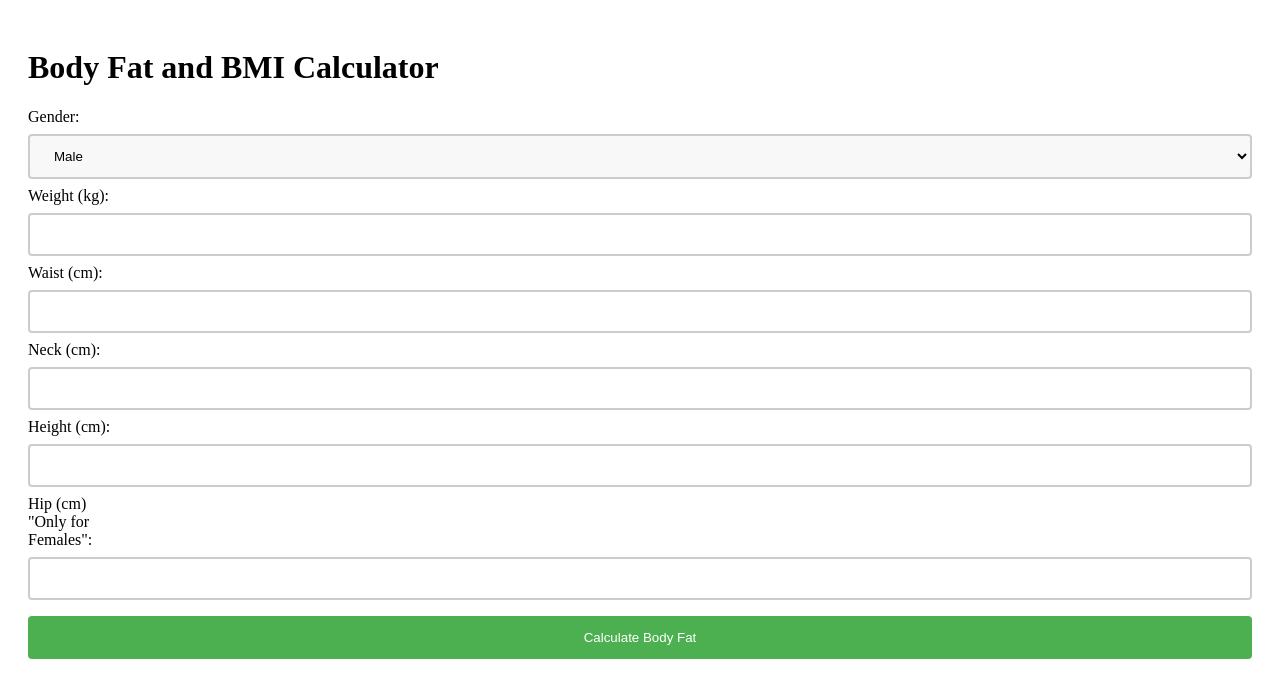
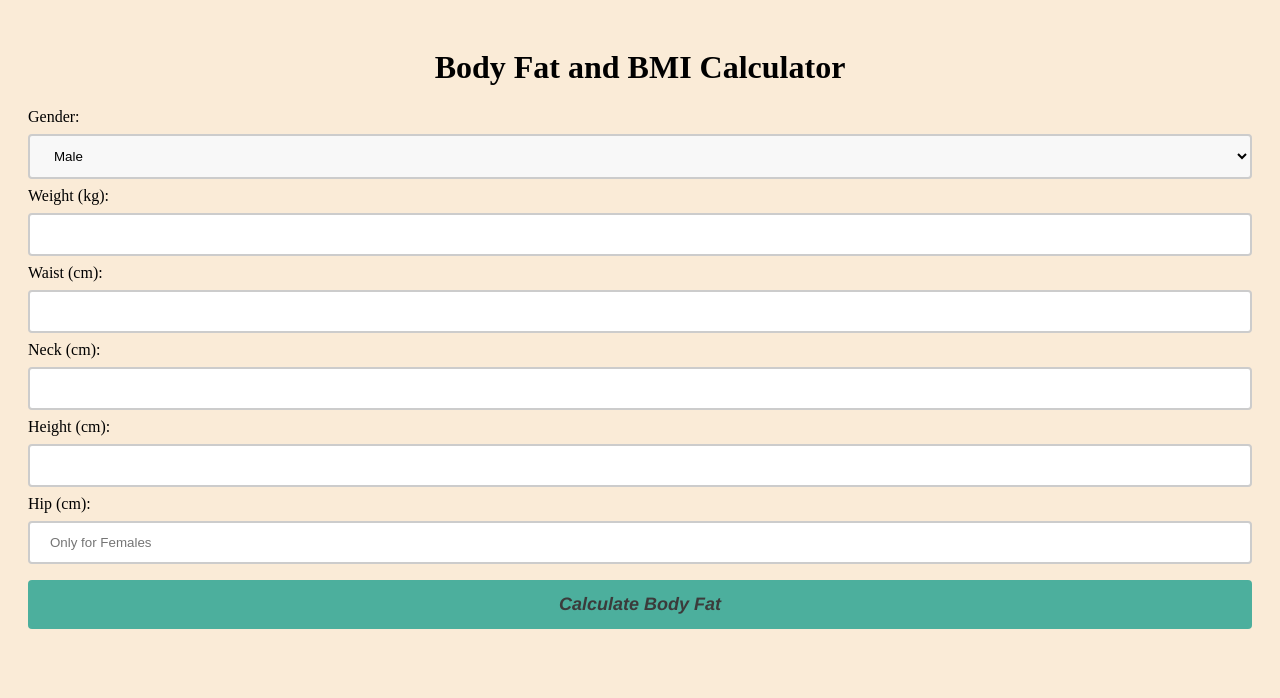
Before and after one commit to DzKriMo/BodyFat-and-BMI-calculator, a plain HTML site: page index.html in a window 1280 px wide. Drawn offline with Linux system fonts and the light colour scheme.

Commit message:
Update index.html

```diff
--- a/index.html
+++ b/index.html
@@ -1,3 +1,4 @@
+
 <!DOCTYPE html>
 <html>
 <head>
@@ -5,6 +6,9 @@
 	<meta charset="UTF-8">
 	<meta name="viewport" content="width=device-width, initial-scale=1.0">
 	<style>
+		body{
+			background-color: antiquewhite;
+		}
 		input[type="number"] {
 			width: 100%;
 			padding: 12px 20px;
@@ -31,18 +35,22 @@
 		}
 
 		button {
-			background-color: #4CAF50;
-			color: white;
+			background-color: #4caf9d;
+			color: rgb(59, 59, 59);
 			padding: 14px 20px;
 			margin: 8px 0;
 			border: none;
 			border-radius: 4px;
 			cursor: pointer;
 			width: 100%;
+			font-weight: 800;
+			font-size: large;
+			font-family: 'Franklin Gothic Medium', 'Arial Narrow', Arial, sans-serif;
+			font-style: oblique;
 		}
 
 		button:hover {
-			background-color: #45a049;
+			background-color: #45a09a;
 		}
 
 		.container {
@@ -58,7 +66,7 @@
 </head>
 <body>
 	<div class="container">
-		<h1>Body Fat and BMI Calculator</h1>
+		<h1 style="text-align: center;">Body Fat and BMI Calculator</h1>
 		<label for="gender">Gender:</label>
 		<select id="gender">
 			<option value="male">Male</option>
@@ -77,8 +85,8 @@
 		<label for="height">Height (cm):</label>
 		<input type="number" id="height" name="height" required>
 
-        <label for="hip">Hip (cm) "Only for Females":</label>
-		<input type="number" id="hip" name="hip" required>
+        <label for="hip">Hip (cm):</label>
+		<input type="number" id="hip" name="hip" required placeholder="Only for Females">
 		<button type="button" onclick="calculate()">Calculate Body Fat</button>
 
 		<div class="result" id="result"></div>
```
